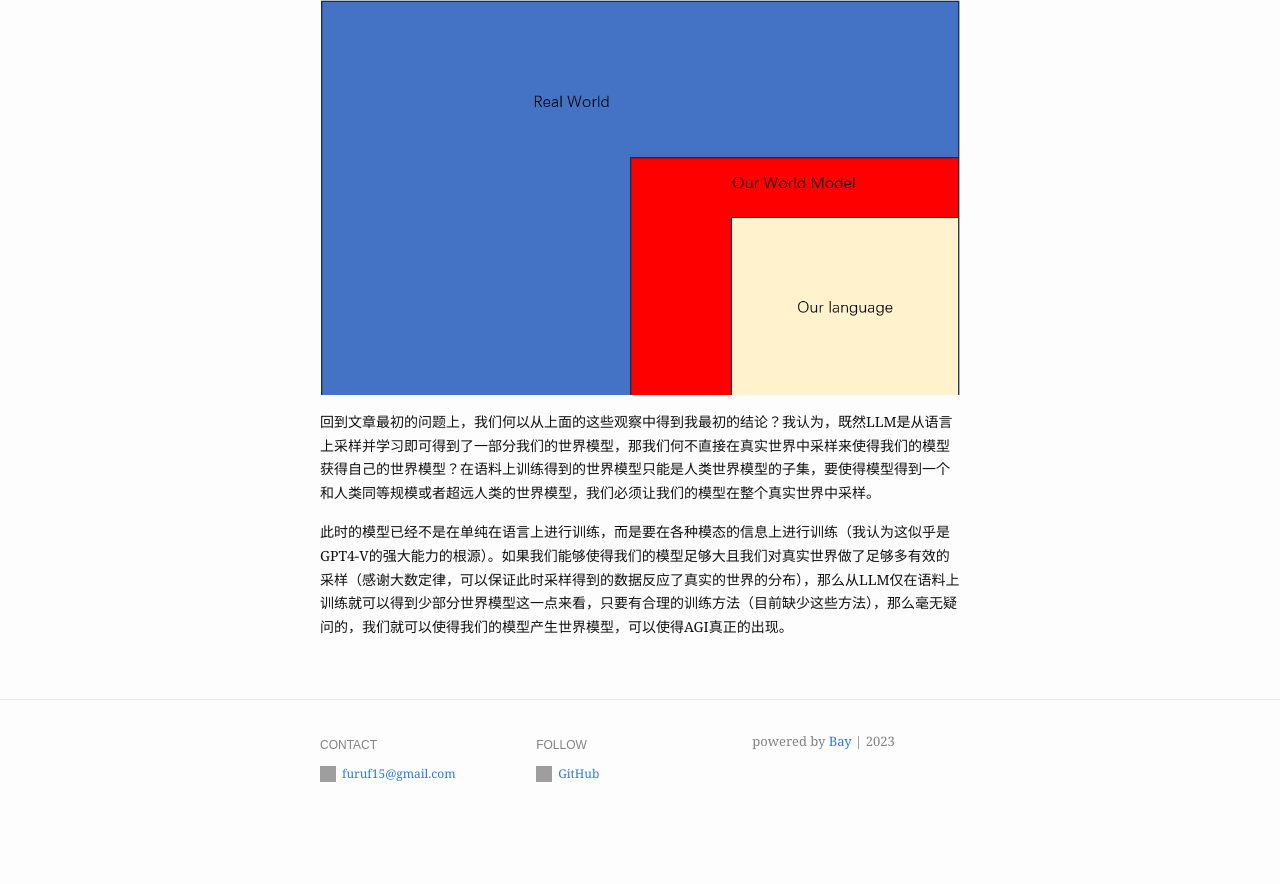
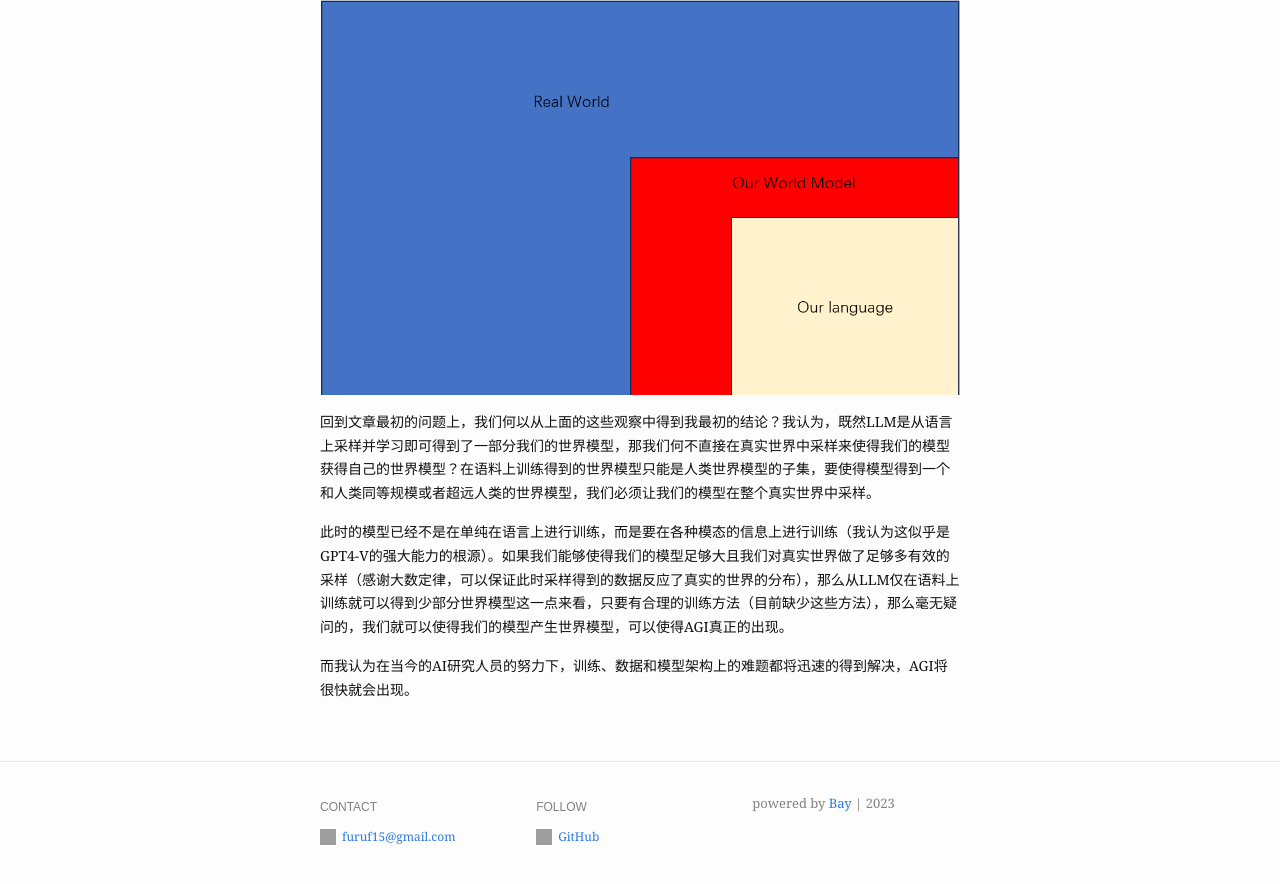
Before and after one commit to FuRuF-11/FuRuF-11.github.io, a Jekyll site: the page built from _posts/2023-11-22-world-model-theory.md, in a window 1280 px wide and 900 px high, scrolled down 898 px. Shown: the top 884 px of the window. Built offline with Jekyll 4.4.1, drawn with Linux system fonts in a browser that asks for light colours; a script that is not in the unit is left out; before the commit the page ends 1735 px from its top, so only the background shows below that.

Commit message:
post changes

```diff
--- a/_posts/2023-11-22-world-model-theory.md
+++ b/_posts/2023-11-22-world-model-theory.md
@@ -19,3 +19,5 @@ blurb: "世界模型的理论"
 回到文章最初的问题上，我们何以从上面的这些观察中得到我最初的结论？我认为，既然LLM是从语言上采样并学习即可得到了一部分我们的世界模型，那我们何不直接在真实世界中采样来使得我们的模型获得自己的世界模型？在语料上训练得到的世界模型只能是人类世界模型的子集，要使得模型得到一个和人类同等规模或者超远人类的世界模型，我们必须让我们的模型在整个真实世界中采样。
 
 此时的模型已经不是在单纯在语言上进行训练，而是要在各种模态的信息上进行训练（我认为这似乎是GPT4-V的强大能力的根源）。如果我们能够使得我们的模型足够大且我们对真实世界做了足够多有效的采样（感谢大数定律，可以保证此时采样得到的数据反应了真实的世界的分布），那么从LLM仅在语料上训练就可以得到少部分世界模型这一点来看，只要有合理的训练方法（目前缺少这些方法），那么毫无疑问的，我们就可以使得我们的模型产生世界模型，可以使得AGI真正的出现。
+
+而我认为在当今的AI研究人员的努力下，训练、数据和模型架构上的难题都将迅速的得到解决，AGI将很快就会出现。
```
